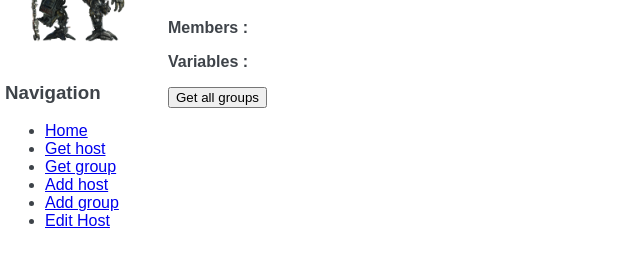
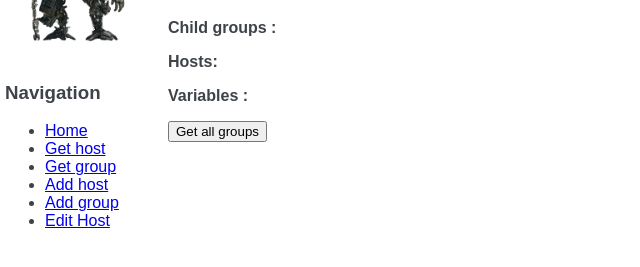
Before and after one commit to vincentvdk/jetfire, a Flask app: page /getgroup in a window 1280 px wide. Shown: the part 117-384 px from the top of the page, without its empty margins (0-640 px from the left). Run offline with Flask 2, Linux system fonts and the light colour scheme; parts of the project's set-up code (start-up, migrations or seed data) failed here and were passed over.

Commit message:
getgroup now returns list of hosts in given group

```diff
--- a/app/templates/getgroup.html
+++ b/app/templates/getgroup.html
@@ -20,7 +20,7 @@
 
 <h3>Group : {{ groupname }} </h3>
 <p>
-<b>Members :</b>
+<b>Child groups :</b>
 {% if members is none %}
     <pre> none </pre>
 {% else %}
@@ -29,7 +29,16 @@
     {% endfor %}
 {% endif %}
 </p>
-
+<p>
+<b>Hosts:</b>
+{% if grouphosts is none %}
+    <pre> none </pre>
+{% else %}
+    {% for item in grouphosts %}
+        <ul><li> {{ item }} </li></ul>
+    {% endfor %}
+{% endif %}
+</p>
 <p>
 <b>Variables :</b>
 {% if groupvars is none %}
--- a/edit_host.py
+++ b/edit_host.py
@@ -109,7 +109,7 @@ class EditHostSubmit(flask.views.MethodView):
         return flask.render_template('edithost.html')
 
     # new stuff added
-        vars = flas.request.form.getlist('p_get')
+        vars = flask.request.form.getlist('p_get')
         dn = str('cn=' + hostname + ',' + app.config['LDAPBASEDN'])
         atrrs = {}
         ldif = modlist.addModlist(attrs)
--- a/get_group.py
+++ b/get_group.py
@@ -44,20 +44,35 @@ class GetGroup(flask.views.MethodView):
         else:
             groupmembers = self.get_groupmembers(groupname)
             groupvars = self.get_groupvars(groupname)
-            return flask.render_template('getgroup.html', groupname=groupname, members=groupmembers, groupvars=groupvars)
+            grouphosts = self.get_grouphosts(groupname)
+            return flask.render_template('getgroup.html', groupname=groupname, members=groupmembers, groupvars=groupvars, grouphosts=grouphosts)
 
     def get_groupmembers(self,groupname):
         result = db.groups.find({"groupname": groupname}, {'children': 1, '_id': 0})
         children = [ item for item in result]
         # return none if no group is entered in form
-        if len(groupname) == 0:
-            members = None
+        #if len(groupname) == 0:
+        #    members = None
         # return none if group has no children
         if not children:
             members = None
         else:
             for item in children:
                 members = item["children"]
+        return members
+
+    def get_grouphosts(self,groupname):
+        result = db.groups.find({"groupname": groupname}, {'hosts': 1, '_id': 0})
+        hosts = [ item for item in result]
+        # return none if no group is entered in form
+        #if len(groupname) == 0:
+        #    members = None
+        # return none if group has no children
+        if not hosts:
+            hosts = None
+        else:
+            for item in hosts:
+                members = item["hosts"]
         return members
 
     def get_groupvars(self,groupname):
```
